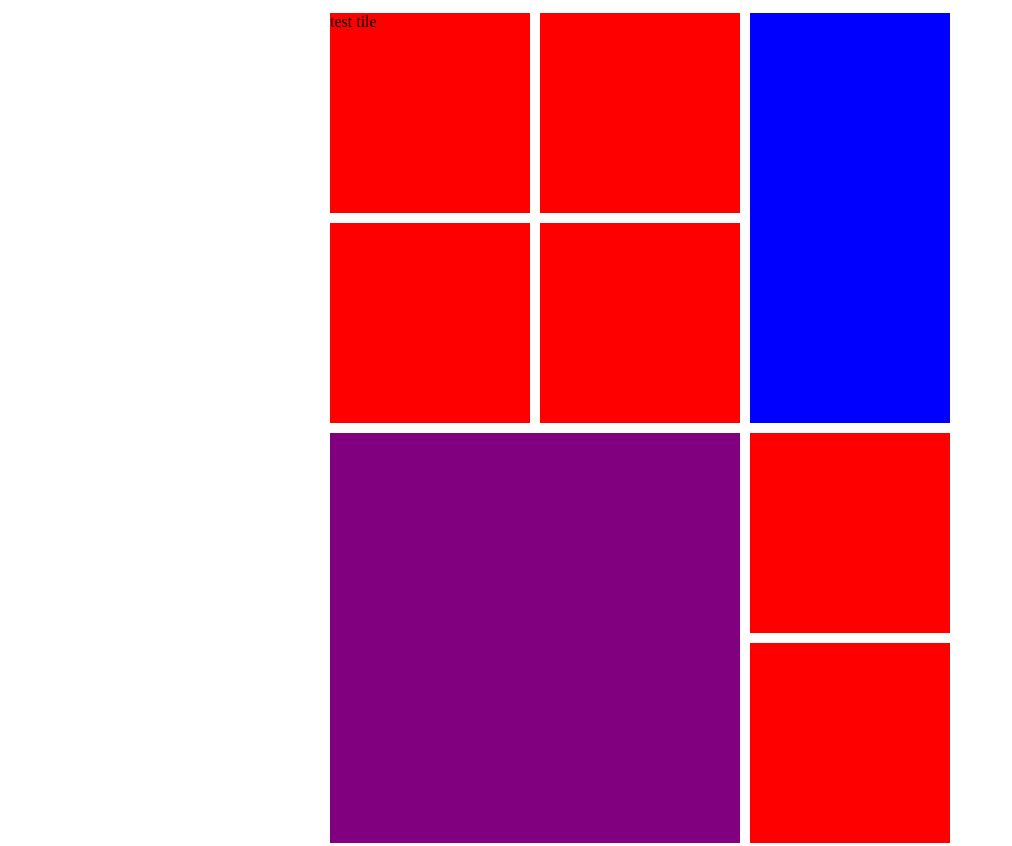
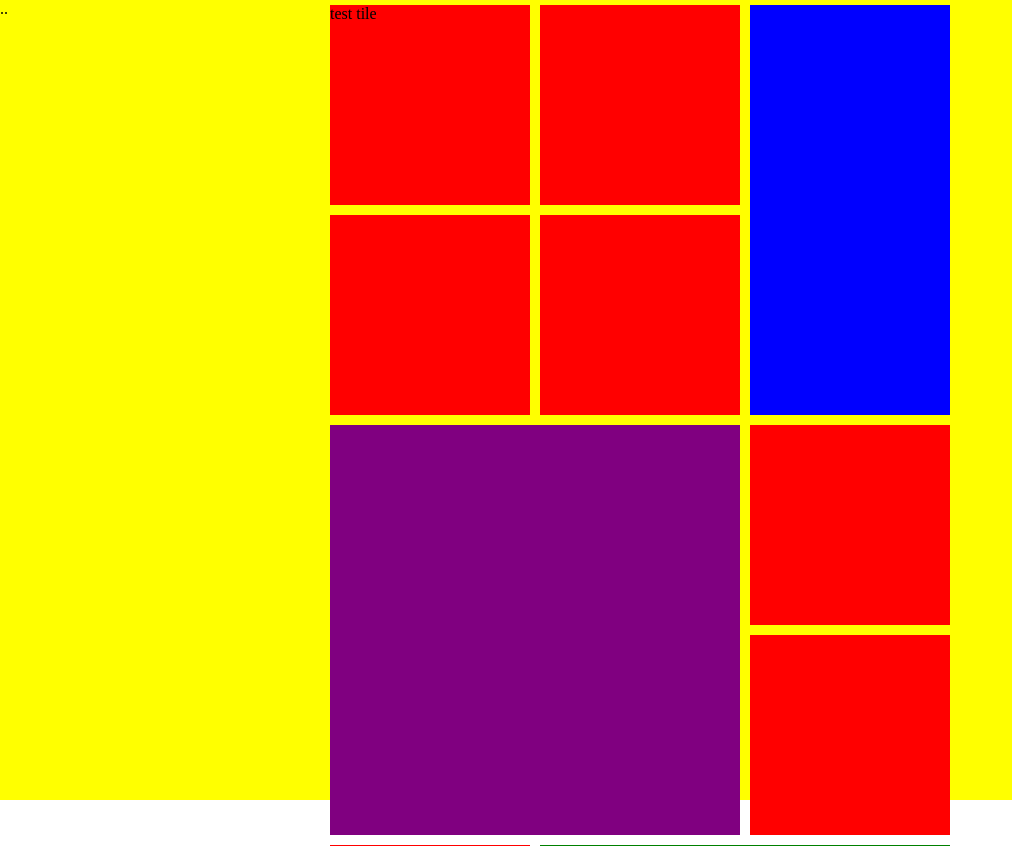
Before and after one commit to ilushka/homepage, a website: page app/index.html in a window 1280 px wide. Shown: the top 846 px of the page, without its empty margins (0-1012 px from the left). Drawn offline with nearby package versions, Linux system fonts and the light colour scheme; some packages are replaced by stand-ins of ours; files that its build step writes are made by us from their sources.

Commit message:
added a static background div

```diff
--- a/app/index.html
+++ b/app/index.html
@@ -6,9 +6,9 @@
 </head>
 
 <body>
+  <div class="background">..</div>
   <div class="container">
     <div class="row">
-      <!--div class="tile-1-1"><div ui-view="viewA"></div></div-->
       <div ui-view="test-tile-1-1"></div>
       <div class="tile-1-1"></div>
       <div class="tile-1-2"></div>
--- a/app/moskovko.sass
+++ b/app/moskovko.sass
@@ -3,6 +3,13 @@ $tile_margin:   5px
 $column_count:  3
 
 $row_width: ($column_count * $tile_size) + ($column_count * (2 * $tile_margin))
+
+html,
+body
+  width:    100%
+  height:   100%
+  padding:  0
+  margin:   0
 
 .tile-1-1
   width:    $tile_size
@@ -46,5 +53,13 @@ $row_width: ($column_count * $tile_size) + ($column_count * (2 * $tile_margin))
 .container
   width:    $row_width
   display:  block
+  z-index:  666
   margin-left:      auto
   margin-right:     auto
+
+.background
+  width:    100%
+  height:   100%
+  z-index:  -666
+  position: fixed
+  background-color: yellow
```
